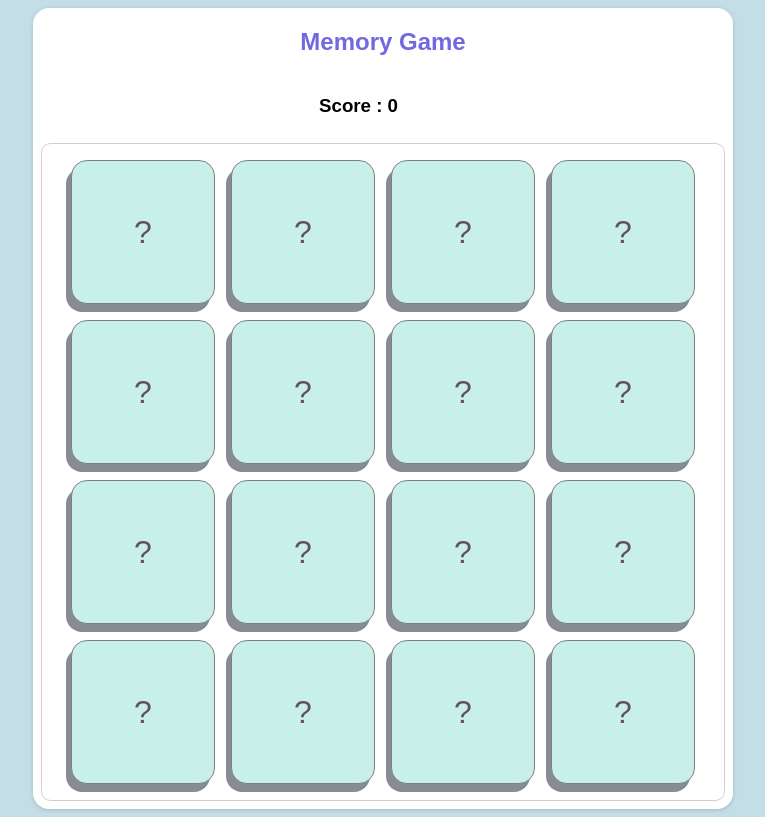
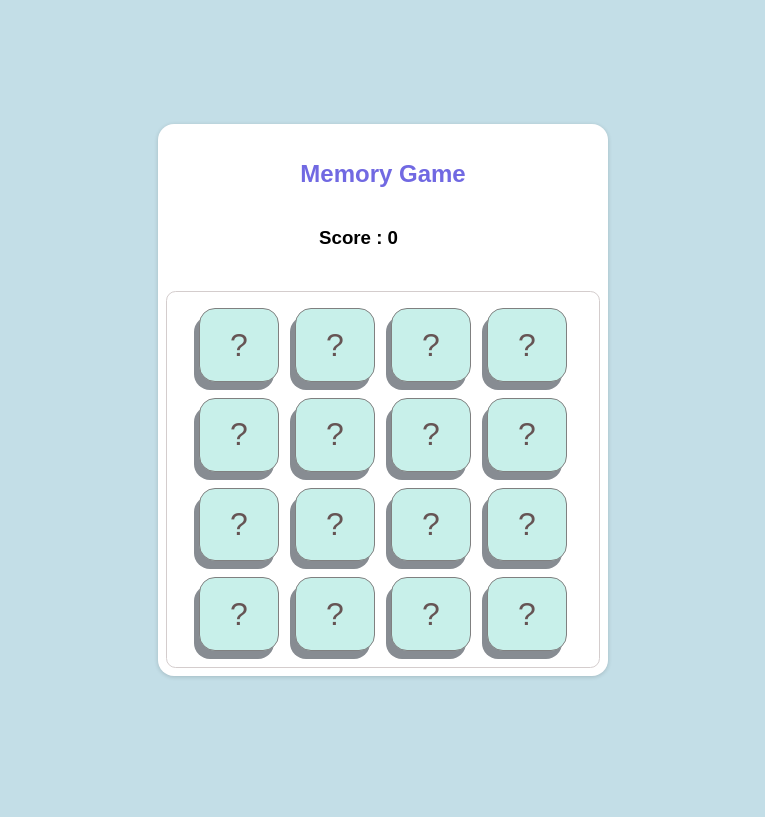
Before and after one commit to dastageer-hc/vanilla-js-memory-game, a website: page index.html in a window 1280 px wide. Shown: the whole page, without its empty margins (257-1022 px from the left). Drawn offline with Linux system fonts and the light colour scheme; a web font is replaced by a local one.

Commit message:
git status

```diff
--- a/src/css/style.css
+++ b/src/css/style.css
@@ -1,18 +1,15 @@
-/* Basic styling */
 * {
   box-sizing: border-box;
-  /* Include padding and border in element's total width and height */
 }
 
 body {
-  font-family: Arial, sans-serif;
   font-family: "Dela Gothic One", sans-serif;
-  font-weight: 400;
-  font-style: normal;
   background-color: #c3dee7;
   display: flex;
   align-items: center;
   justify-content: center;
+  height: 100vh;
+  margin: 0;
 }
 
 #header {
@@ -21,13 +18,14 @@ body {
   align-items: center;
   justify-content: center;
   flex-direction: column;
+  padding: 1rem;
 }
 
 #app {
   background-color: white;
   border-radius: 1rem;
-  min-width: 700px;
-  max-width: 450px;
+  max-width: 90vw;
+  width: 450px;
   box-shadow: rgba(0, 0, 0, 0.16) 0px 1px 4px;
   overflow: hidden;
 }
@@ -50,16 +48,17 @@ body {
 
 .table .row {
   display: flex;
-  width: "100%";
+  width: 100%;
   gap: 1rem;
   position: relative;
+  flex-wrap: wrap;
 }
 
-/* individual box container */
 .box-container {
-  width: 9rem;
-  height: 9rem;
-
+  width: 20%;
+  min-width: 80px;
+  height: 0;
+  padding-bottom: 20%;
   position: relative;
   overflow: visible;
   border-radius: 1rem;
@@ -96,7 +95,6 @@ body {
     -5px 8px 0px 0px rgb(149, 187, 236);
 }
 
-/* active class */
 .box-container.active .box-back {
   transform: rotateY(0);
 }
```
